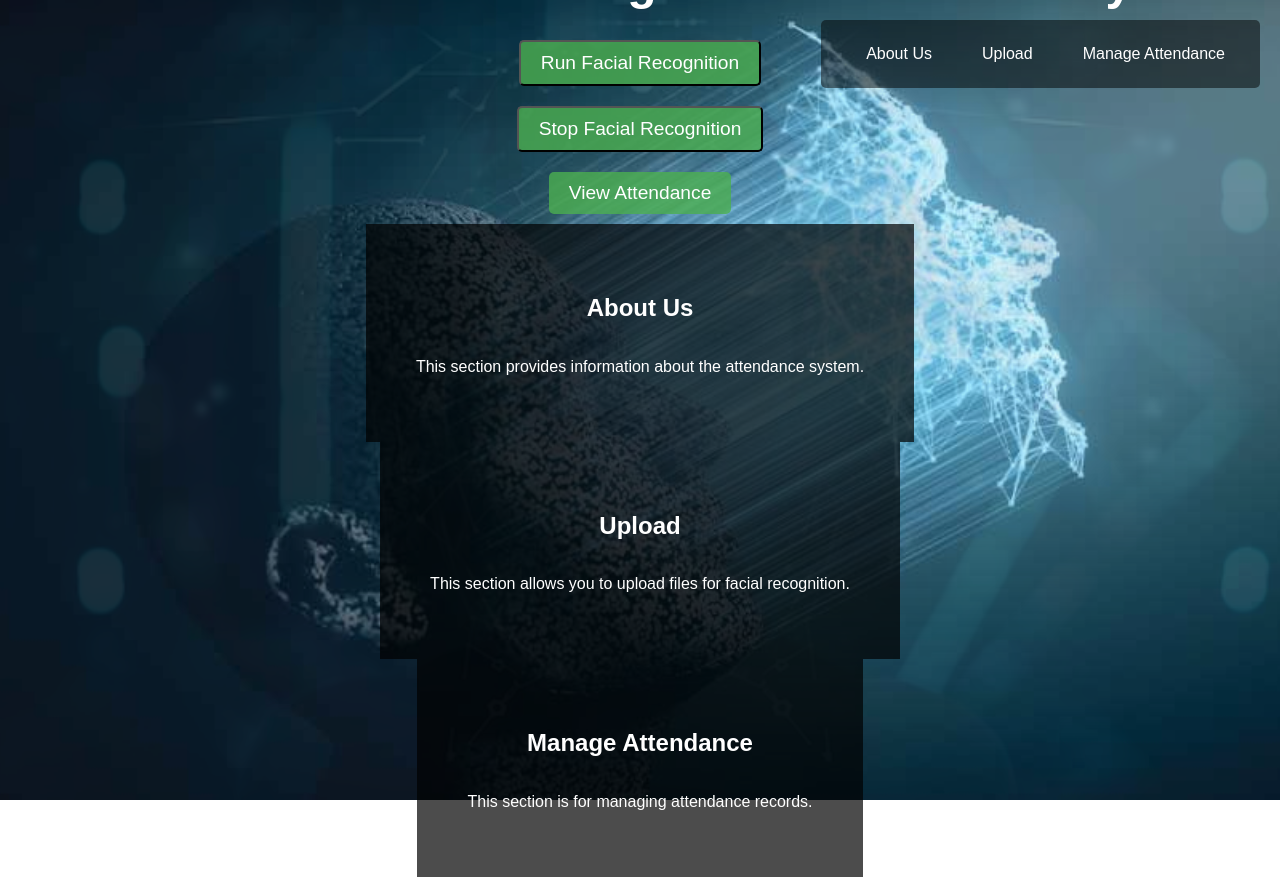
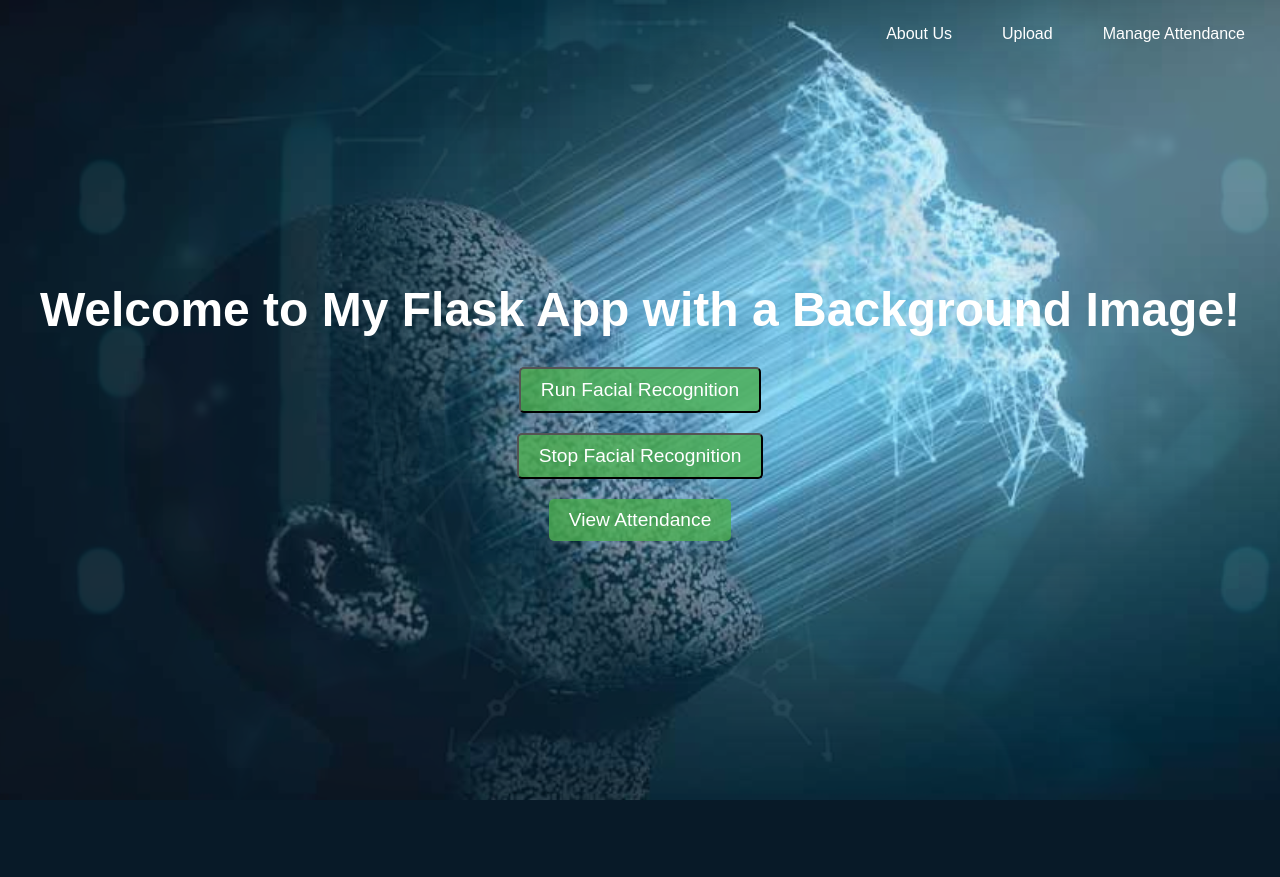
Before and after one commit to Sharmaji4103/attendance, a Flask app: page / in a window 1280 px wide. After the commit the page ends 800 px from the top, so only its background shows below. Run offline with Flask 3, Linux system fonts and the light colour scheme.

Commit message:
Update index.html

```diff
--- a/templates/index.html
+++ b/templates/index.html
@@ -3,7 +3,7 @@
 <head>
     <meta charset="UTF-8">
     <meta name="viewport" content="width=device-width, initial-scale=1.0">
-    <title>Attendance System</title>
+    <title>Simple Background Image Slideshow</title>
     <style>
         body {
             margin: 0;
@@ -17,18 +17,15 @@
             color: white;
             font-family: Arial, sans-serif;
             text-align: center;
-            position: relative;
         }
 
         .navbar {
             position: absolute;
-            top: 20px;
-            right: 20px;
+            top: 0;
+            right: 0;
             display: flex;
             padding: 15px;
             z-index: 1;
-            background: rgba(0, 0, 0, 0.5);
-            border-radius: 5px;
         }
 
         .navbar a {
@@ -55,17 +52,16 @@
         }
 
         @keyframes slide {
-            0% { background-image: url('face1.jpg'); }
-            25% { background-image: url('face2.jpg'); }
-            50% { background-image: url('face3.jpg'); }
-            75% { background-image: url('face4.jpg'); }
-            100% { background-image: url('face1.jpg'); }
+            0% { background-image: url('{{ url_for("static", filename="face1.jpg") }}'); }
+            25% { background-image: url('{{ url_for("static", filename="face2.jpg") }}'); }
+            50% { background-image: url('{{ url_for("static", filename="face3.jpg") }}'); }
+            75% { background-image: url('{{ url_for("static", filename="face4.jpg") }}'); }
+            100% { background-image: url('{{ url_for("static", filename="face1.jpg") }}'); }
         }
 
         h1 {
             font-size: 3em;
             margin-bottom: 20px;
-            z-index: 2;
         }
 
         .button {
@@ -78,7 +74,6 @@
             border-radius: 5px;
             font-size: 1.2em;
             transition: background-color 0.3s ease;
-            z-index: 2;
         }
 
         .button:hover {
@@ -89,69 +84,59 @@
             display: none;
         }
 
-        section {
-            height: 100vh;
-            padding: 50px;
-            background: rgba(0, 0, 0, 0.7);
-            display: flex;
-            justify-content: center;
-            align-items: center;
-            flex-direction: column;
+        /* Flash message styles */
+        .flash-message {
+            margin: 10px 0;
+            padding: 10px;
+            border-radius: 5px;
+        }
+
+        .flash-success {
+            background-color: rgba(76, 175, 80, 0.8);
+        }
+
+        .flash-error {
+            background-color: rgba(244, 67, 54, 0.8);
         }
     </style>
 </head>
 <body>
     <div class="navbar">
-        <a href="#about-us">About Us</a>
+        <a href="{{ url_for('about_us') }}">About Us</a>
         <a href="#" id="upload-button">Upload</a>
-        <a href="#manage-attendance">Manage Attendance</a>
+        <a href="{{ url_for('manage_attendance') }}">Manage Attendance</a>
     </div>
     <div class="slideshow"></div>
-    <h1>Welcome to the Face Recognition Attendance System!</h1>
+    <h1>Welcome to My Flask App with a Background Image!</h1>
 
-    <form action="#run-facial-recognition" method="POST">
-        <button type="submit" class="button" aria-label="Run Facial Recognition">Run Facial Recognition</button>
+    <!-- Form to run facial recognition -->
+    <form action="{{ url_for('run_face_recognition') }}" method="POST">
+        <button type="submit" class="button">Run Facial Recognition</button>
     </form>
 
-    <form action="#stop-recognition" method="POST">
-        <button type="submit" class="button" aria-label="Stop Facial Recognition">Stop Facial Recognition</button>
+    <!-- Form to stop facial recognition -->
+    <form action="{{ url_for('stop_recognition') }}" method="POST">
+        <button type="submit" class="button">Stop Facial Recognition</button>
     </form>
 
-    <a href="#view-attendance" class="button">View Attendance</a>
+    <a href="{{ url_for('view_attendance') }}" class="button">View Attendance</a>
 
-    <form id="file-upload-form" action="#upload" method="POST" enctype="multipart/form-data">
+    <form id="file-upload-form" action="{{ url_for('upload') }}" method="POST" enctype="multipart/form-data">
         <input type="file" name="file" id="file-input" accept=".jpg">
     </form>
 
-    <div id="flash-messages"></div>
-
-    <section id="about-us">
-        <h2>About Us</h2>
-        <p>This section provides information about the attendance system.</p>
-    </section>
-
-    <section id="upload">
-        <h2>Upload</h2>
-        <p>This section allows you to upload files for facial recognition.</p>
-    </section>
-
-    <section id="manage-attendance">
-        <h2>Manage Attendance</h2>
-        <p>This section is for managing attendance records.</p>
-    </section>
+    <!-- Display flash messages for errors or success -->
+    {% with messages = get_flashed_messages() %}
+        {% if messages %}
+            <ul>
+                {% for message in messages %}
+                    <li class="flash-message {% if loop.index0 == 0 %}flash-success{% else %}flash-error{% endif %}">{{ message }}</li>
+                {% endfor %}
+            </ul>
+        {% endif %}
+    {% endwith %}
 
     <script>
-        document.querySelectorAll('.navbar a').forEach(anchor => {
-            anchor.addEventListener('click', function (e) {
-                e.preventDefault();
-                const targetId = this.getAttribute('href').substring(1);
-                const targetElement = document.getElementById(targetId);
-                if (targetElement) {
-                    targetElement.scrollIntoView({ behavior: 'smooth' });
-                }
-            });
-        });
-
         document.getElementById('upload-button').addEventListener('click', function() {
             document.getElementById('file-input').click();
         });
@@ -159,19 +144,6 @@
         document.getElementById('file-input').addEventListener('change', function() {
             document.getElementById('file-upload-form').submit();
         });
-
-        function showFlashMessage(message, type) {
-            const flashMessagesDiv = document.getElementById('flash-messages');
-            flashMessagesDiv.innerHTML = `<div class="${type}">${message}</div>`;
-            setTimeout(() => {
-                flashMessagesDiv.innerHTML = '';
-            }, 3000);
-        }
-
-        document.getElementById('file-upload-form').addEventListener('submit', function(e) {
-            e.preventDefault();
-            showFlashMessage("File uploaded successfully!", "success");
-        });
     </script>
 </body>
 </html>
```
